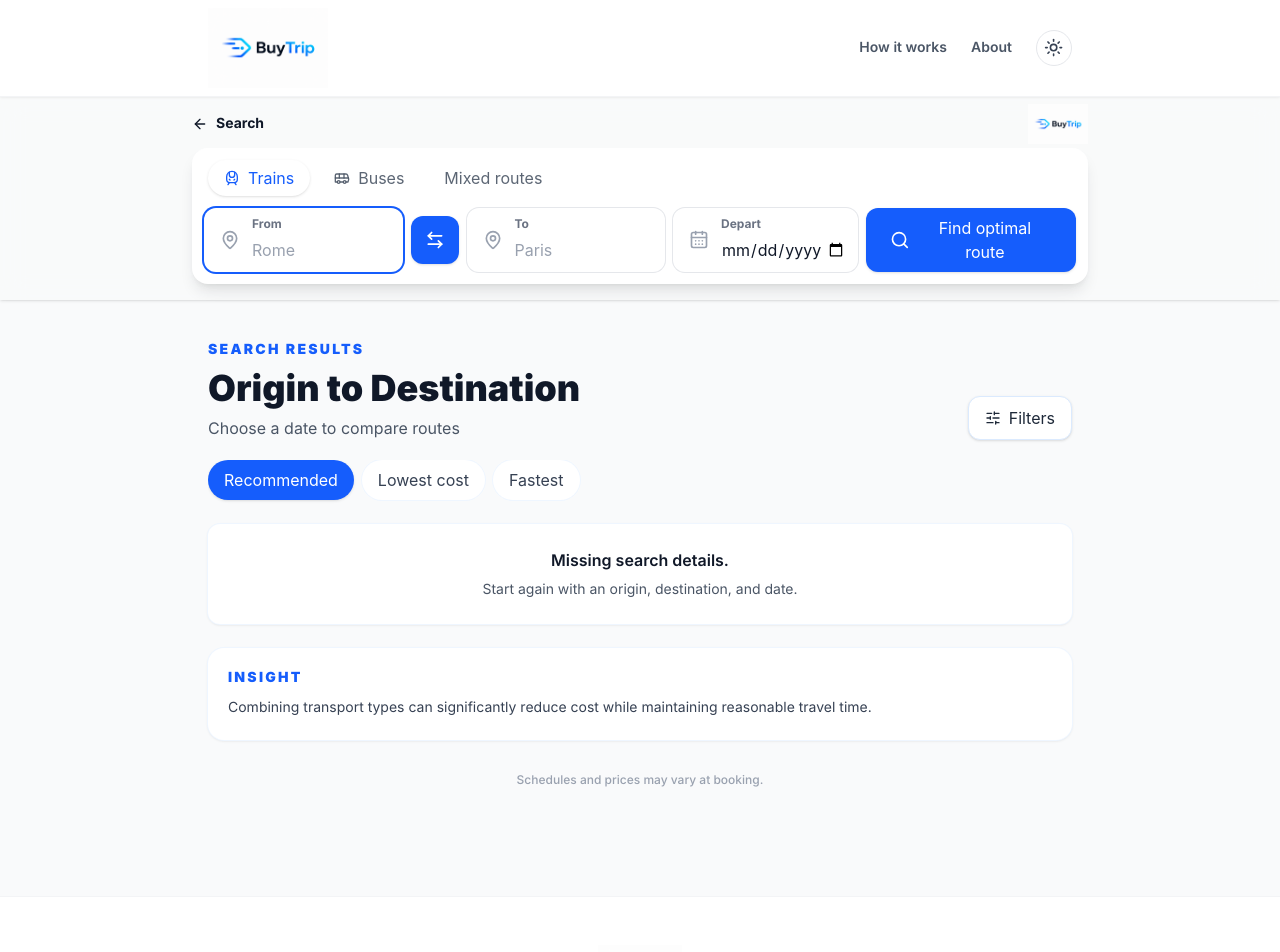
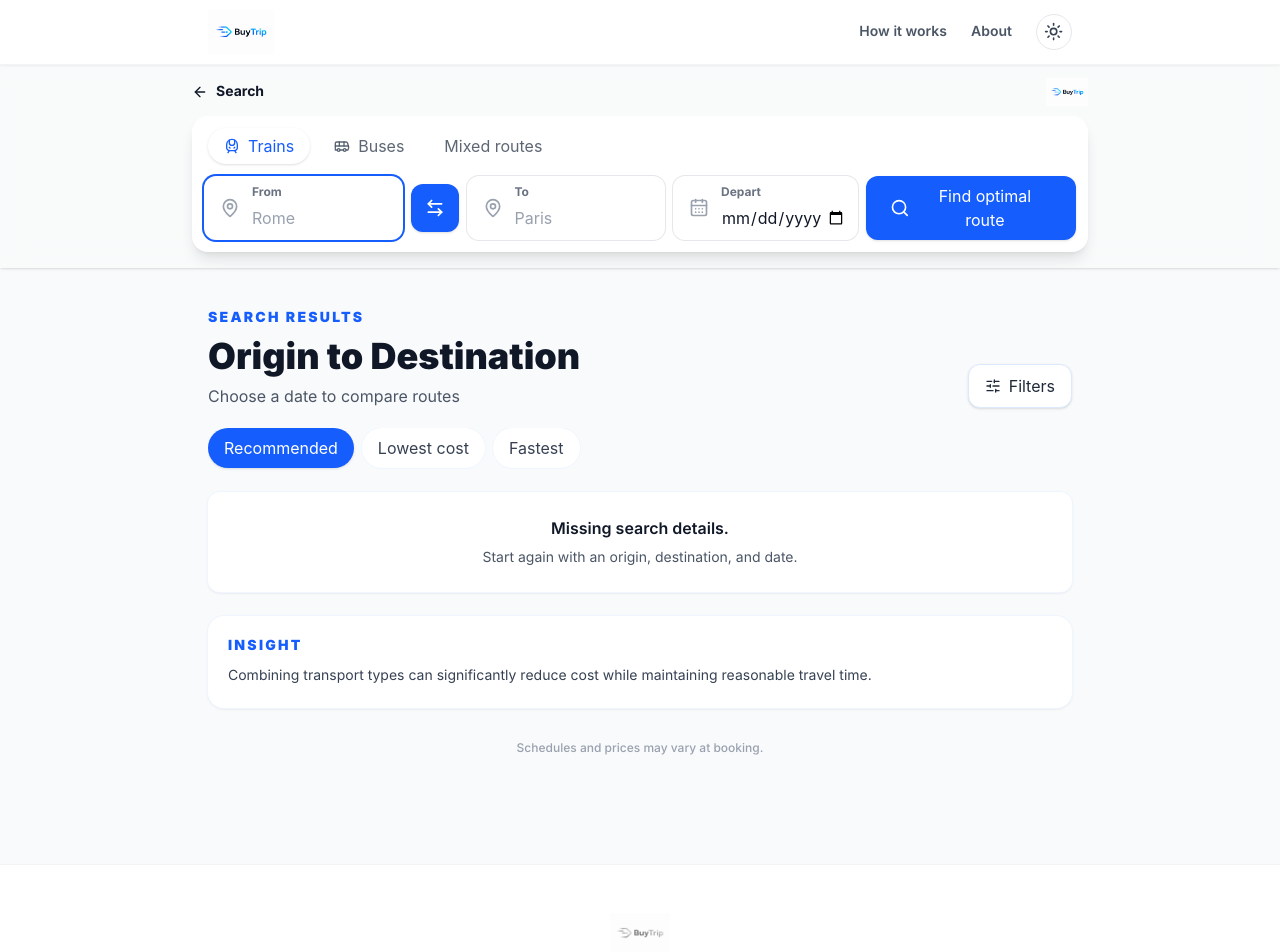
Before and after one commit to Owais221-M/RouteWIse, a Next.js app: page /results in a window 1280 px wide. Shown: the top 952 px of the page. Built offline with nearby package versions, Linux system fonts and the light colour scheme.

Commit message:
style: restore original container sizes while maximizing logo fill

```diff
--- a/app/results/page.jsx
+++ b/app/results/page.jsx
@@ -262,9 +262,9 @@ function ResultsContent() {
                 <Image
                   src={resolvedTheme === "dark" ? "/images/logo-dark.png" : "/images/logo-light.png"}
                   alt="BuyTrip Logo"
-                  width={150}
-                  height={40}
-                  className="h-8 w-auto md:h-10"
+                  width={110}
+                  height={28}
+                  className="h-6 w-auto md:h-7"
                 />
               ) : (
                 <div className="h-5 w-20 bg-gray-100 dark:bg-gray-800 animate-pulse rounded" />
--- a/components/Footer.jsx
+++ b/components/Footer.jsx
@@ -21,9 +21,9 @@ export default function Footer() {
             <Image
               src={resolvedTheme === "dark" ? "/images/logo-dark.png" : "/images/logo-light.png"}
               alt="BuyTrip Logo"
-              width={200}
-              height={52}
-              className="h-12 w-auto md:h-14 opacity-60 grayscale hover:opacity-100 hover:grayscale-0 transition-all duration-300"
+              width={140}
+              height={36}
+              className="h-8 w-auto md:h-10 opacity-60 grayscale hover:opacity-100 hover:grayscale-0 transition-all duration-300"
             />
           ) : (
             <div className="h-6 w-24 bg-gray-100 dark:bg-gray-800 animate-pulse rounded opacity-50" />
--- a/components/Navbar.jsx
+++ b/components/Navbar.jsx
@@ -16,17 +16,17 @@ export default function Navbar() {
 
   return (
     <header className="sticky top-0 z-50 w-full bg-white shadow-sm ring-1 ring-gray-100 transition-colors duration-300 dark:bg-gray-950 dark:ring-gray-800">
-      <div className="mx-auto flex h-20 md:h-24 max-w-4xl items-center justify-between px-4">
+      <div className="mx-auto flex h-16 max-w-4xl items-center justify-between px-4">
         <Link href="/" className="flex items-center transition hover:opacity-80">
           {!mounted ? (
-            <div className="h-12 w-32 bg-gray-100 dark:bg-gray-800 animate-pulse rounded" />
+            <div className="h-10 w-32 bg-gray-100 dark:bg-gray-800 animate-pulse rounded" />
           ) : (
             <Image
               src={resolvedTheme === "dark" ? "/images/logo-dark.png" : "/images/logo-light.png"}
               alt="BuyTrip Logo"
-              width={240}
-              height={64}
-              className="h-16 w-auto md:h-20"
+              width={160}
+              height={44}
+              className="h-10 w-auto md:h-11"
               priority
             />
           )}
```
